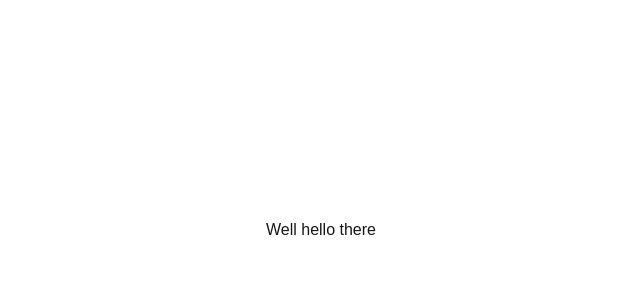
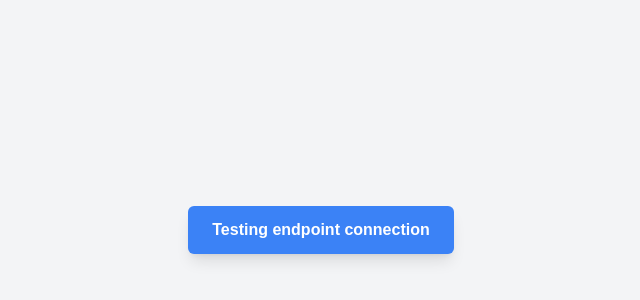
Before and after one commit to karisteinn99/Redwood-Frontend, a Next.js app: page / in a window 1280 px wide. Shown: the part 170-470 px from the top of the page, without its empty margins (319-959 px from the left). Built offline with nearby package versions, Linux system fonts and the light colour scheme.

Commit message:
first contact with backend

```diff
--- a/app/page.tsx
+++ b/app/page.tsx
@@ -1,7 +1,38 @@
+'use client';
+
+import { fetchTestMessage } from '../shared/api';
+// pages/index.tsx
+import { useState } from 'react';
+
 export default function Home() {
+  const [response, setResponse] = useState<{
+    message: string;
+    status: string;
+  } | null>(null);
+
+  const handleButtonClick = async () => {
+    const data = await fetchTestMessage();
+    setResponse(data);
+  };
+
   return (
-    <div className="grid h-screen w-screen place-items-center">
-      Well hello there
+    <div className="grid h-screen w-screen place-items-center bg-gray-100">
+      <div className="text-center">
+        <button
+          onClick={handleButtonClick}
+          className="rounded-md bg-blue-500 px-6 py-3 font-semibold text-white shadow-lg transition duration-200 hover:bg-blue-600"
+        >
+          Testing endpoint connection
+        </button>
+        {response && (
+          <div className="mt-6 rounded-lg border p-6 shadow-md">
+            <p className="text-xl font-semibold">
+              {response.status.toUpperCase()}
+            </p>
+            <p className="mt-2 text-lg">{response.message}</p>
+          </div>
+        )}
+      </div>
     </div>
   );
 }
--- /dev/null
+++ b/shared/api.ts
@@ -0,0 +1,18 @@
+// utils/api.ts
+
+export const fetchTestMessage = async (): Promise<{
+  message: string;
+  status: string;
+}> => {
+  try {
+    const response = await fetch('http://localhost:8000/homescreen/basic/');
+    if (!response.ok) {
+      throw new Error('Network response was not ok');
+    }
+    const data = await response.json();
+    return data;
+  } catch (error) {
+    console.error('Error fetching data:', error);
+    return { message: 'Something went wrong', status: 'error' };
+  }
+};
```
